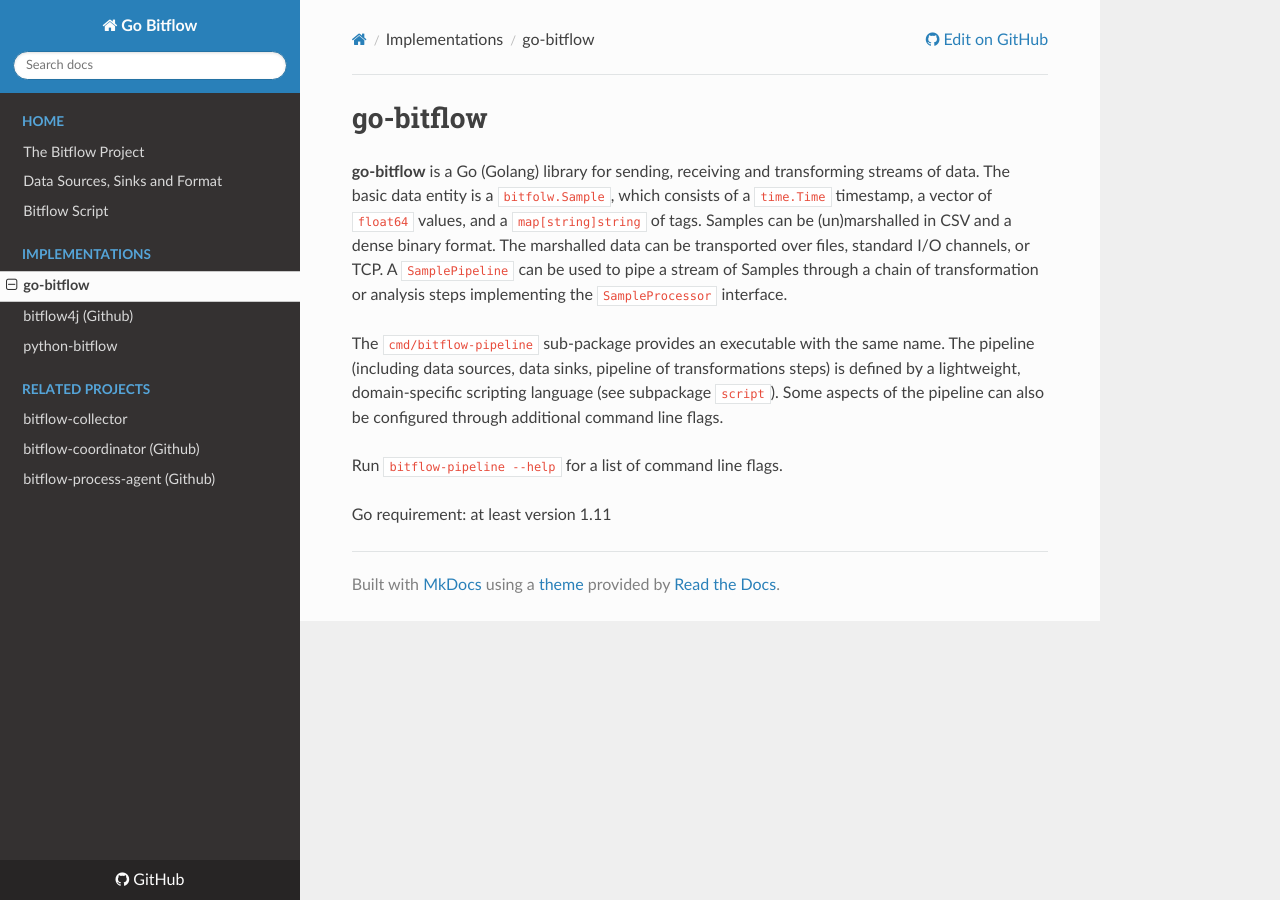
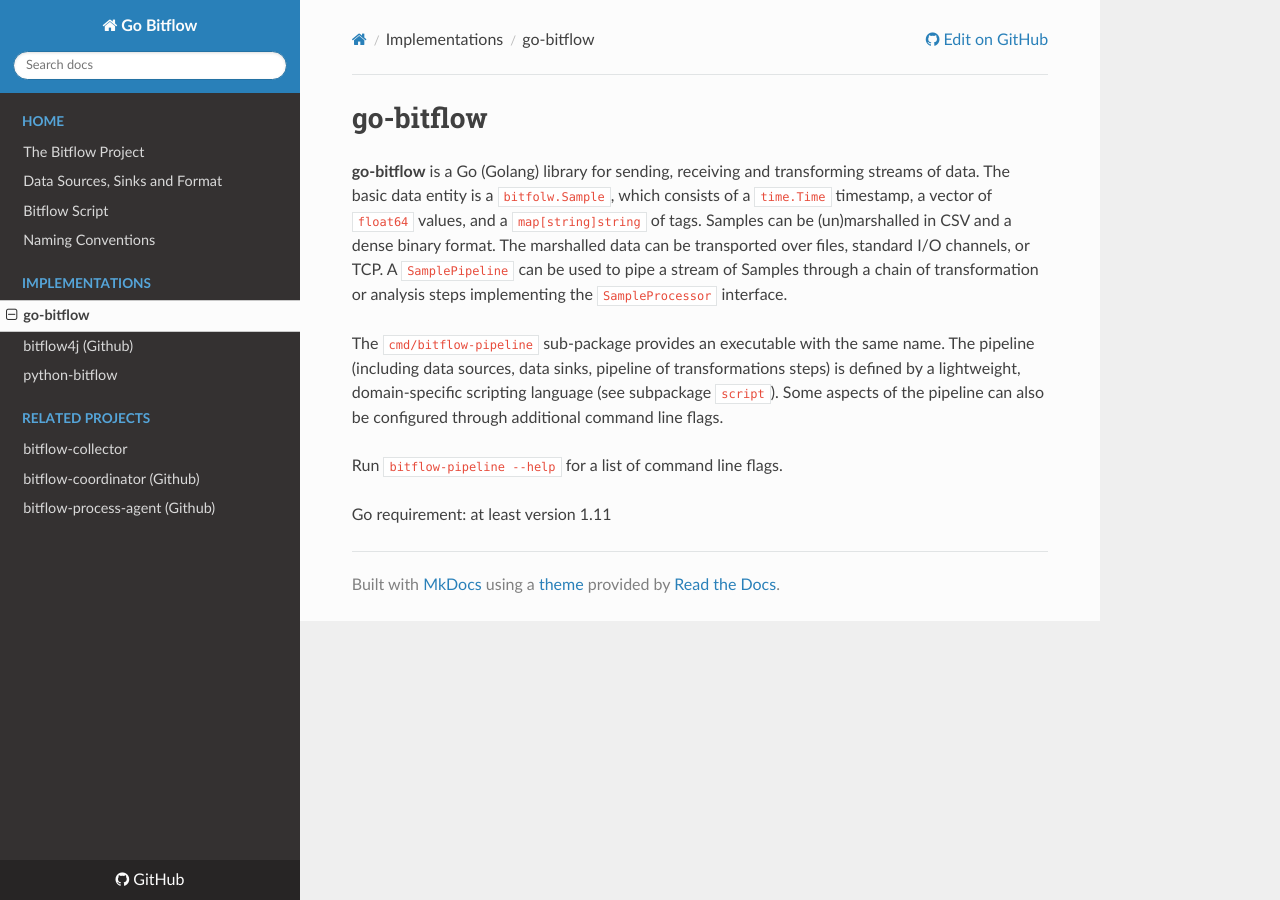
Before and after one commit to bitflow-stream/go-bitflow, an MkDocs documentation site: the page built from docs/index.md, in a window 1280 px wide. Built offline with MkDocs 1.6.1, drawn with Linux system fonts in a browser that asks for light colours; nearby versions of some CDN libraries.

Commit message:
Updated mkdocs.yml

```diff
--- a/mkdocs.yml
+++ b/mkdocs.yml
@@ -1,25 +1,26 @@
-site_name: Go Bitflow
+markdown_extensions:
+- sane_lists
+- smarty
+- toc:
+    permalink: true
+nav:
+- Home:
+  - The Bitflow Project: https://bitflow.readthedocs.io/en/latest/
+  - Data Sources, Sinks and Format: https://bitflow.readthedocs.io/en/latest/data-format/
+  - Bitflow Script: https://bitflow.readthedocs.io/projects/bitflow-antlr-grammars/en/latest/bitflow-script/
+  - Naming Conventions: https://bitflow.readthedocs.io/en/latest/naming/
+- Implementations:
+  - go-bitflow: index.md
+  - bitflow4j (Github): https://github.com/bitflow-stream/bitflow4j
+  - python-bitflow: https://bitflow.readthedocs.io/projects/python-bitflow/en/latest/
+- Related Projects:
+  - bitflow-collector: https://bitflow.readthedocs.io/projects/go-bitflow-collector/en/latest/
+  - bitflow-coordinator (Github): https://github.com/bitflow-stream/bitflow-coordinator
+  - bitflow-process-agent (Github): https://github.com/bitflow-stream/bitflow-process-agent
+plugins:
+- search
 repo_url: https://github.com/bitflow-stream/go-bitflow
 site_author: Anton Gulenko
 site_description: Go Bitflow Documentation
+site_name: Go Bitflow
 theme: readthedocs
-plugins:
-    - search
-markdown_extensions:
-    - sane_lists
-    - smarty
-    - toc:
-        permalink: True
-nav:
-    - Home:
-        - The Bitflow Project: "https://bitflow.readthedocs.io/en/latest/"
-        - Data Sources, Sinks and Format: "https://bitflow.readthedocs.io/en/latest/data-format/"
-        - Bitflow Script: "https://bitflow.readthedocs.io/projects/bitflow-antlr-grammars/en/latest/bitflow-script/"
-    - Implementations:
-        - go-bitflow: index.md
-        - bitflow4j (Github): "https://github.com/bitflow-stream/bitflow4j"
-        - python-bitflow: "https://bitflow.readthedocs.io/projects/python-bitflow/en/latest/"
-    - Related Projects:
-        - bitflow-collector: "https://bitflow.readthedocs.io/projects/go-bitflow-collector/en/latest/"
-        - bitflow-coordinator (Github): "https://github.com/bitflow-stream/bitflow-coordinator"
-        - bitflow-process-agent (Github): "https://github.com/bitflow-stream/bitflow-process-agent"
```
